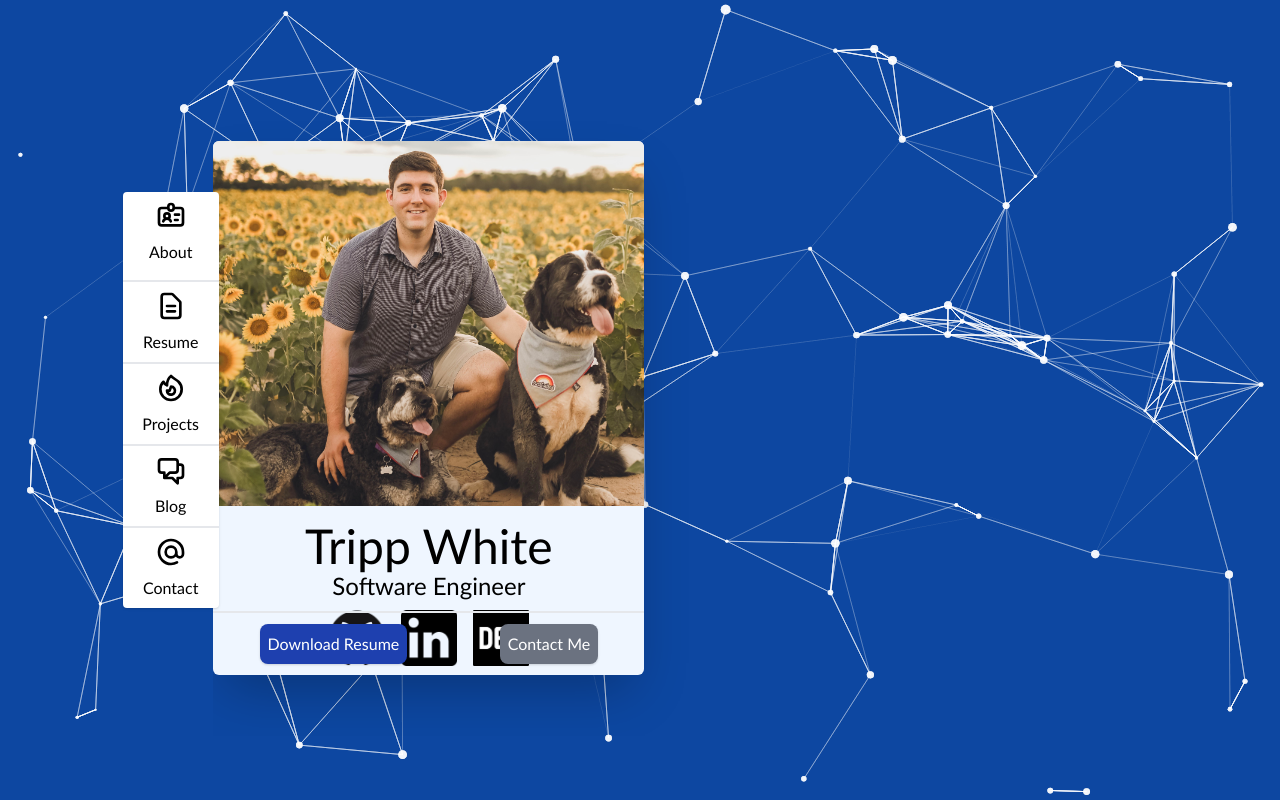
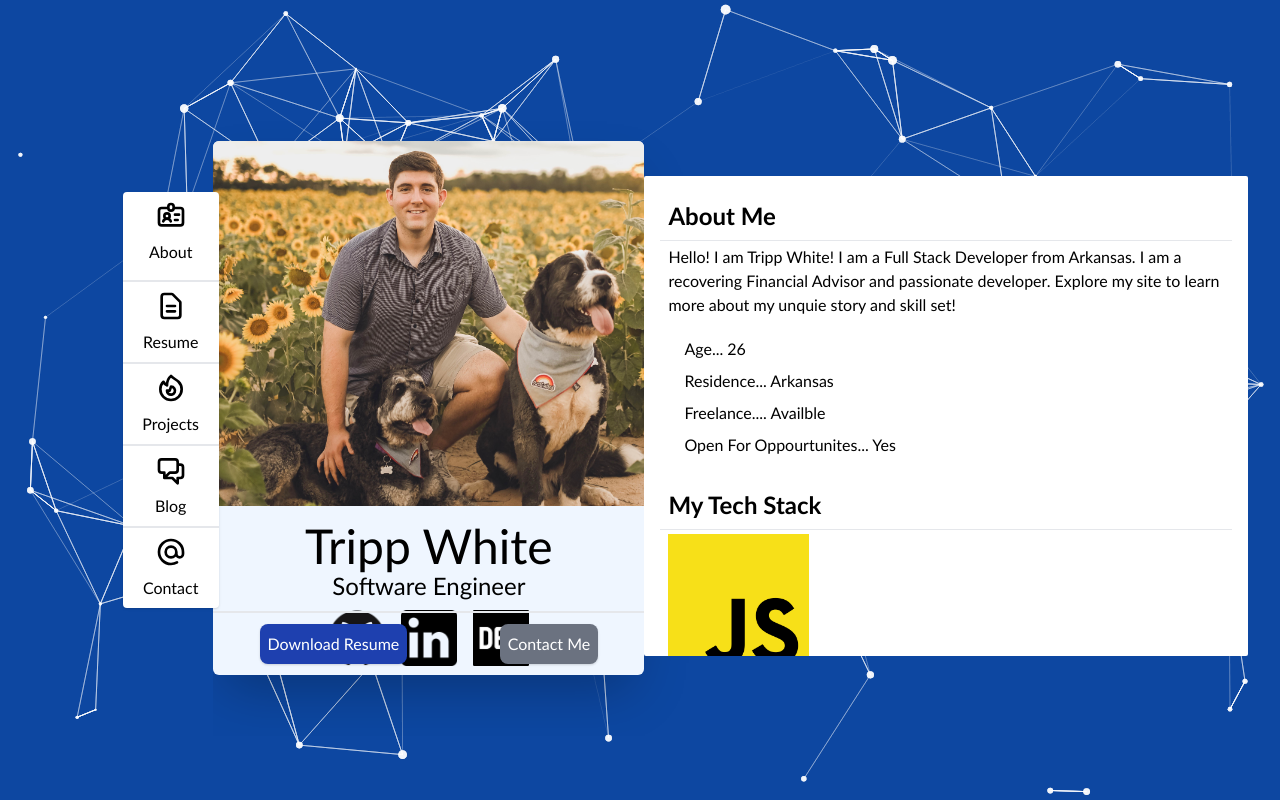
Before and after one commit to turpp/personal-portfolio, a React (Create React App) app in the folder my-app/: page / in a window 1280 px wide. Built offline with nearby package versions, Linux system fonts and the light colour scheme.

Commit message:
changed z index to 40 so show over particles

```diff
--- a/my-app/src/Components/AboutMe.js
+++ b/my-app/src/Components/AboutMe.js
@@ -9,7 +9,7 @@ import rubyonrails from '../photos/rubyonrails.png'
 
 function AboutMe(){
     return(
-        <div className=" w-full bg-white rounded-sm p-4 lg:col-span-7 lg:h-3/4 lg:overflow-auto mx-auto max-w-lg lg:max-w-full">
+        <div className=" w-full bg-white rounded-sm p-4 lg:col-span-7 lg:h-3/4 lg:overflow-auto mx-auto max-w-lg lg:max-w-full z-40">
             <div className=' '>
                 <p className=' font-newFont text-2xl font-bold p-2 text-left '>About Me</p>
                 <hr></hr>
```
